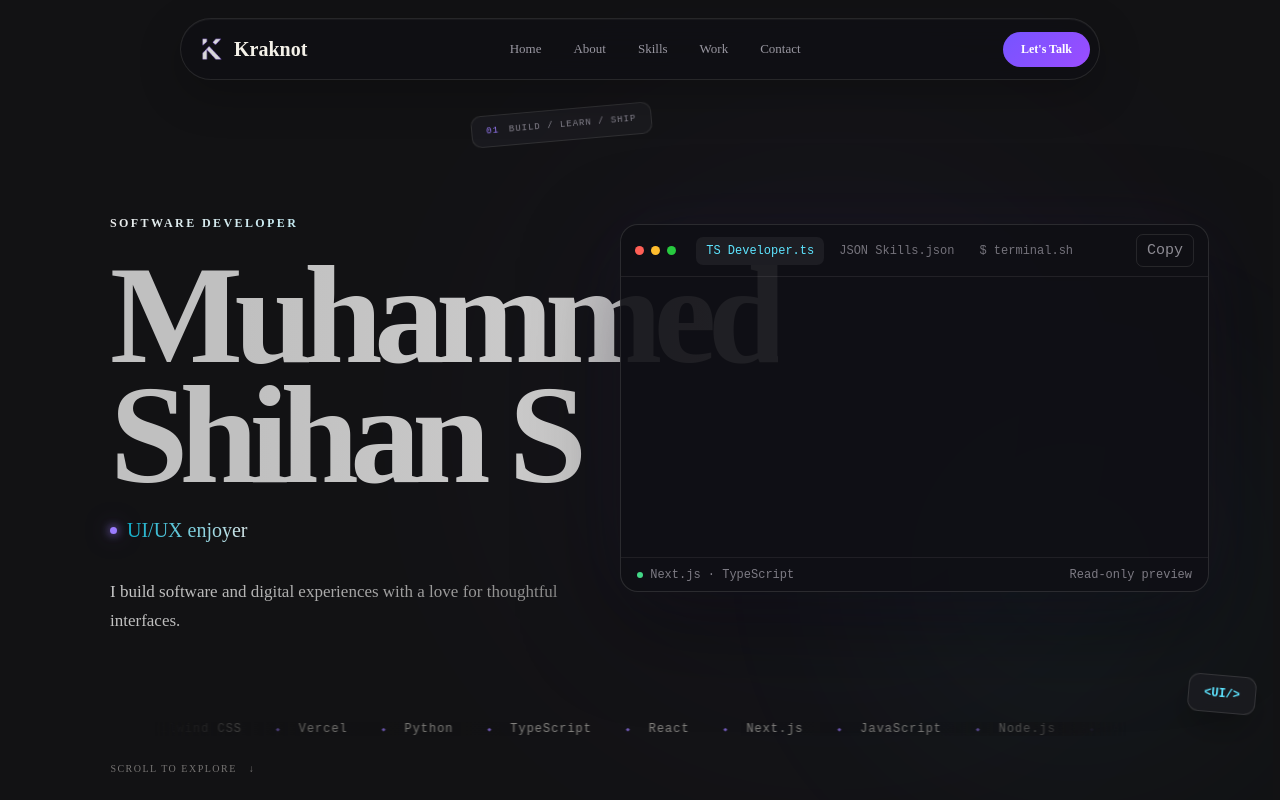
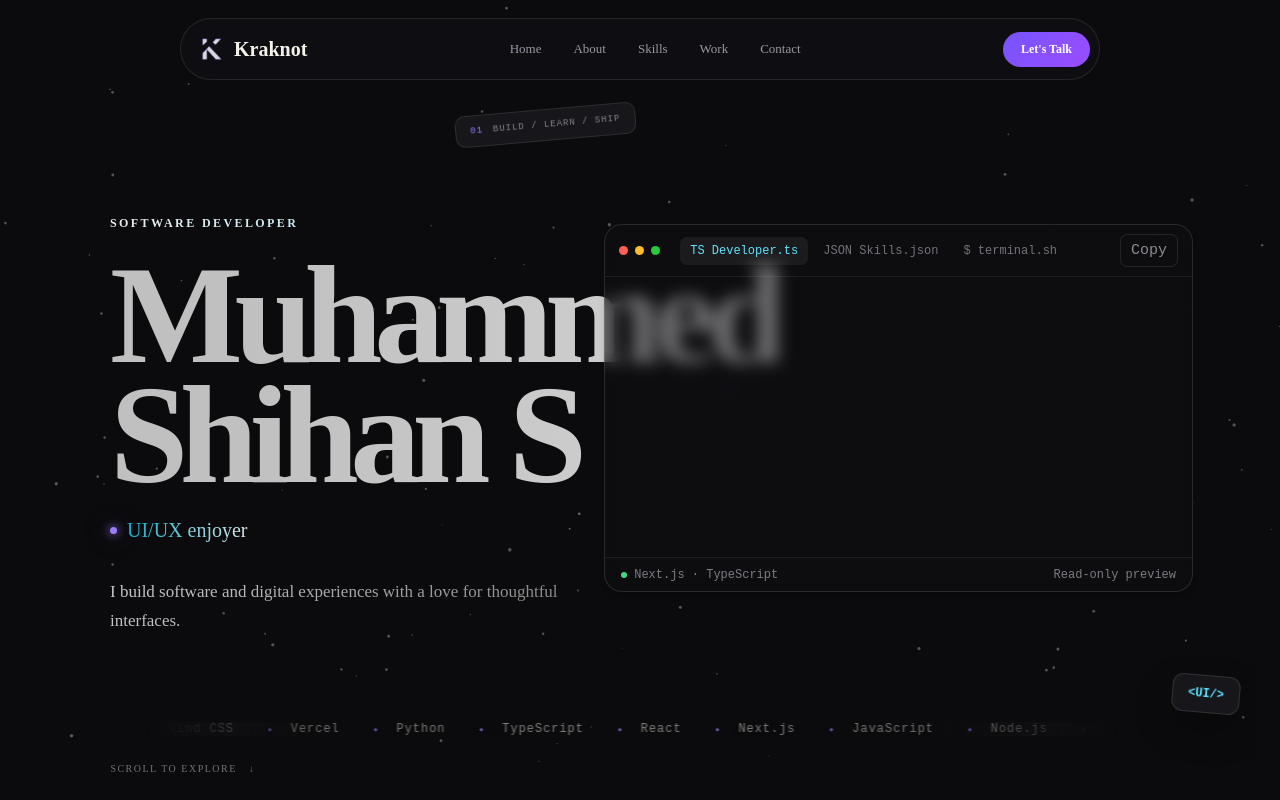
Before and after one commit to Kraknot/Portfolio, a Next.js app: page / in a window 1280 px wide. Shown: the top 800 px of the page. Built offline with nearby package versions, Linux system fonts and the light colour scheme.

Commit message:
Replaced intro animation. Added an independent background style for the website. Did some minor adjustments

```diff
--- a/app/globals.css
+++ b/app/globals.css
@@ -5,7 +5,7 @@
 
 
 :root {
-  --background: #121214;
+  --background: #0b0b0d;
   --foreground: #f4f1e8;
   --muted: #a6a3a0;
   --surface: #1c1c20;
@@ -39,8 +39,6 @@ html {
 body {
   background: var(--background);
   color: var(--foreground);
-  width: 100%;
-  overflow-x: hidden;
 }
 
 a {
@@ -58,46 +56,99 @@ html {
   scrollbar-gutter: stable;
 }
 
+.smooth-canvas {
+  position: fixed;
+  inset: 0;
+
+  z-index: 0;
+
+  width: 100%;
+  height: 100%;
+
+  pointer-events: none;
+}
+
+.site-content {
+  position: relative;
+  z-index: 1;
+}
+
 /* Intro is Here */
 
 .intro-loader {
   position: fixed;
-  transform-origin: center center;
   inset: 0;
   z-index: 9999;
+
   display: flex;
   align-items: center;
   justify-content: center;
+
   overflow: hidden;
-  background:
-    radial-gradient( circle at 20% 20%, rgba(116, 91, 135, 0.16), transparent 38% ),
-    radial-gradient( circle at 80% 75%, rgba(178, 145, 98, 0.12),transparent 42% ),
-    linear-gradient( 135deg, #0b0b0d, #121116 48%, #0d0d0f  );
-  animation: intro-screen-exit 350ms cubic-bezier(0.76, 0, 0.24, 1) 1.15s forwards;
+  pointer-events: none;
+
+  background: transparent;
 }
 
+.intro-panel {
+  position: absolute;
+  left: 0;
+
+  width: 100%;
+  height: 50.5%;
+
+  background: #0e0e11;
+
+  will-change: transform;
+  backface-visibility: hidden;
+}
+
+.intro-panel-top {
+  top: 0;
+  height: calc(50% + 3px);
+  animation: intro-panel-top-exit 950ms  cubic-bezier(0.76, 0, 0.24, 1) 1050ms forwards;
+}
+
+.intro-panel-bottom {
+  bottom: 0;
+  height: calc(50% + 3px);
+  animation: intro-panel-bottom-exit 950ms cubic-bezier(0.76, 0, 0.24, 1) 1050ms forwards;
+}
+
+.intro-loader-content {
+  position: relative;
+  z-index: 3;
+  width: min(1500px, 92vw);
+  text-align: center;
+}
+
+.intro-name-mask {
+  overflow: hidden;
+  padding: 0.12em 0 0.18em;
+}
 
 .intro-loader-name {
-  z-index: 3;
   margin: 0;
   font-size: clamp(64px, 13vw, 210px);
-  transform-origin: center center;
   font-weight: 700;
   line-height: 0.82;
   letter-spacing: -0.065em;
-  text-shadow: 0 12px 40px rgba(0, 0, 0, 0.45);
-  background: linear-gradient( 105deg, #f8f8f7 0%, #d8c6a5 38%, #fefbff 55%, #ded8cf 76%, #f3efe7 100% );
+  transform-origin: center center;
+  background: linear-gradient( 105deg, #f8f8f7 0%, #d8c6a5 38%, #fefbff 55%, #ded8cf 76%, #f3efe7 100%  );
   background-size: 200% 100%;
   background-position: 0% 50%;
   -webkit-background-clip: text;
   background-clip: text;
   -webkit-text-fill-color: transparent;
   color: transparent;
-  transform: translateY(115%);
+  text-shadow: 0 12px 40px rgba(0, 0, 0, 0.25);
+  transform: translateY(120%);
   animation:
-    intro-name-rise 650ms cubic-bezier(0.16, 1, 0.3, 1) 80ms forwards,
-    intro-name-expand 600ms cubic-bezier(0.16, 1, 0.3, 1) 500ms forwards,
-    intro-name-exit 700ms cubic-bezier(0.76, 0, 0.24, 1) 950ms forwards;
+    intro-name-rise  650ms cubic-bezier(0.16, 1, 0.3, 1)  80ms forwards,
+    intro-name-expand  600ms cubic-bezier(0.16, 1, 0.3, 1) 500ms forwards,
+    intro-name-exit 650ms cubic-bezier(0.76, 0, 0.24, 1) 700ms forwards,
+    intro-name-gradient 1300ms ease 100ms forwards;
+  will-change:  transform,  opacity, letter-spacing;
 }
 
 
@@ -145,8 +196,7 @@ html {
   border-radius: 999px;
   background: rgba(16, 16, 20, 0.86);
   backdrop-filter: blur(16px);
-  box-shadow:
-    0 14px 45px rgba(0, 0, 0, 0.22),
+  box-shadow:0 ,14px 45px rgba(0, 0, 0, 0.22)
     inset 0 1px 0 rgba(255, 255, 255, 0.04);
   pointer-events: auto;
 }
@@ -236,9 +286,13 @@ html {
 }
 
 
+@keyframes intro-name-rise {
+  from {
+    transform:
+      translateY(120%);
+  }
 
-@keyframes intro-name-rise {
-to {
+  to {
     transform: translateY(0);
   }
 }
@@ -253,34 +307,6 @@ to {
   }
 }
 
-@keyframes intro-name-exit {
-  0% {
-    opacity: 1;
-    transform: scale(1);
-  }
-
-  100% {
-    opacity: 0;
-    transform: scale(2.8);
-  }
-}
-
-@keyframes intro-hide {
-  to {
-    visibility: hidden;
-  }
-}
-
-@keyframes intro-gradient {
-  0% {
-    background-position: 0% 30%;
-  }
-
-  100% {
-    background-position: 100% 70%;
-  }
-}
-
 @keyframes intro-name-gradient {
   from {
     background-position: 0% 50%;
@@ -291,17 +317,35 @@ to {
   }
 }
 
-@keyframes intro-screen-exit {
+@keyframes intro-name-exit {
   0% {
     opacity: 1;
-  }
-
-  60% {
-    opacity: 1;
+    transform: scale(1);
   }
 
   100% {
     opacity: 0;
-    visibility: hidden;
+    transform: scale(1.35);
+    filter: blur(4px);
   }
 }
+
+@keyframes intro-panel-top-exit {
+  from {
+    transform: translateY(0);
+  }
+
+  to {
+    transform: translateY(-101%);
+  }
+}
+
+@keyframes intro-panel-bottom-exit {
+  from {
+    transform: translateY(0);
+  }
+
+  to {
+    transform:translateY(101%);
+  }
+}
--- a/app/page.tsx
+++ b/app/page.tsx
@@ -3,15 +3,21 @@ import Navbar from "@/components/Navbar";
 import Hero from "@/components/Hero";
 import About from "@/components/About";
 import Skills from "@/components/Skills";
+import SmoothCanvas from "@/components/SmoothCanvas";
 
 export default function Home() {
   return (
     <>
+    <SmoothCanvas />
+
+    <div className="site-content">
       <IntroLoader />
       <Navbar />
+
       <Hero />
       <About />
       <Skills />
+    </div>
     </>
   );
 }
--- a/components/IntroLoader.tsx
+++ b/components/IntroLoader.tsx
@@ -12,11 +12,11 @@ export default function IntroLoader() {
 
     const unlockTimer = window.setTimeout(() => {
       document.body.style.overflow = "";
-    }, 1400);
+    }, 1500);
 
     const removeTimer = window.setTimeout(() => {
       setFinished(true);
-    }, 1750);
+    }, 1800);
 
     return () => {
       window.clearTimeout(unlockTimer);
@@ -29,10 +29,12 @@ export default function IntroLoader() {
 
   return (
     <div className="intro-loader">
+      <div className="intro-panel intro-panel-top" aria-hidden="true" />
+      <div className="intro-panel intro-panel-bottom" aria-hidden="true" />
       <div className="intro-loader-content">
-        <h1 className="intro-loader-name">
-          KRAKNOT
-        </h1>
+      <div className="intro-name-mask">
+        <h1 className="intro-loader-name"> KRAKNOT </h1>
+      </div>
       </div>
     </div>
   );
--- /dev/null
+++ b/components/SmoothCanvas.tsx
@@ -0,0 +1,143 @@
+"use client";
+
+import { useEffect, useRef } from "react";
+
+type Particle = {
+  x: number;
+  y: number;
+  vx: number;
+  vy: number;
+  size: number;
+  color: { r: number; g: number; b: number;
+  };
+};
+
+export default function SmoothCanvas() {
+  const canvasRef = useRef<HTMLCanvasElement>(null);
+
+  useEffect(() => {
+    const canvas = canvasRef.current;
+    if (!canvas) return;
+
+    const ctx = canvas.getContext("2d");
+    if (!ctx) return;
+
+    let width = window.innerWidth;
+    let height = window.innerHeight;
+    let rafId = 0;
+
+    const mouse = { x: width / 2, y: height / 2, };
+
+    const particles: Particle[] = [];
+    const PARTICLE_COUNT = 100;
+    const PARTICLE_COLORS = [
+      { r: 155, g: 124, b: 255 },
+      { r: 93, g: 228, b: 255 },
+      { r: 70, g: 130, b: 255 },
+      { r: 177, g: 156, b: 220 },
+      { r: 194, g: 163, b: 112 },
+    ];
+    const resize = () => {
+      const dpr = Math.min(window.devicePixelRatio || 1, 1.5);
+      width = window.innerWidth;
+      height = window.innerHeight;
+      canvas.width = width * dpr;
+      canvas.height = height * dpr;
+      canvas.style.width = `${width}px`;
+      canvas.style.height = `${height}px`
+      ctx.setTransform(dpr, 0, 0, dpr, 0, 0);
+    };
+
+    const createParticles = () => {
+       particles.length = 0;
+       for (let i = 0; i < PARTICLE_COUNT; i++) {
+       const color = PARTICLE_COLORS[ Math.floor( Math.random() * PARTICLE_COLORS.length ) ];
+       particles.push({
+          x: Math.random() * width,
+          y: Math.random() * height,
+          vx: (Math.random() - 0.5) * 0.12,
+          vy: (Math.random() - 0.5) *  0.12,
+          size: Math.random() * 1.4 + 0.4, color, });
+        }
+        };
+
+    const onMouseMove = (event: MouseEvent) => {
+      mouse.x = event.clientX;
+      mouse.y = event.clientY;
+    };
+
+    const animate = () => {
+      ctx.clearRect(0, 0, width, height);
+
+      for (const particle of particles) {
+        const dx = mouse.x - particle.x;
+        const dy = mouse.y - particle.y;
+        const distance = Math.sqrt(dx * dx + dy * dy);
+
+        if (distance < 240 && distance > 0) {  const force = (240 - distance) / 240;
+          particle.vx -= (dx / distance) * force * 0.0015;
+          particle.vy -= (dy / distance) * force * 0.0015;
+        }
+
+        particle.vx *= 0.995;
+        particle.vy *= 0.995;
+
+        particle.x += particle.vx;
+        particle.y += particle.vy;
+
+        if (particle.x < -10) particle.x = width + 10;
+        if (particle.x > width + 10) particle.x = -10;
+        if (particle.y < -10) particle.y = height + 10;
+        if (particle.y > height + 10) particle.y = -10;
+
+        const hoverStrength = distance < 180 ? 1 - distance / 180:0;
+        const drawSize = particle.size + hoverStrength * 1.2;
+
+        ctx.beginPath();
+        ctx.arc( particle.x, particle.y, drawSize, 0, Math.PI * 2 );
+        if (distance < 180)
+        {
+          const strength = 1 - distance / 180;
+          const normal = { r: 244, g: 241, b: 232, };
+          const r = Math.round( normal.r + ( particle.color.r - normal.r ) * strength );
+          const g = Math.round( normal.g + ( particle.color.g - normal.g ) * strength );
+          const b = Math.round( normal.b + ( particle.color.b - normal.b ) * strength );
+          const alpha = 0.32 + strength * 0.55;
+           ctx.fillStyle = `rgba(${r}, ${g}, ${b}, ${alpha})`;
+        } else
+        {
+          ctx.fillStyle = "rgba(244, 241, 232, 0.32)";
+        }
+
+        ctx.fill();
+     }
+
+      rafId = requestAnimationFrame(animate);
+    };
+
+    const onResize = () => {
+      resize();
+      createParticles();
+    };
+
+    resize();
+    createParticles();
+    animate();
+
+    window.addEventListener("resize", onResize);
+    window.addEventListener("mousemove", onMouseMove, { passive: true } );
+
+    return () => { cancelAnimationFrame(rafId);
+        window.removeEventListener( "resize", onResize );
+        window.removeEventListener( "mousemove", onMouseMove );
+    };
+  }, []);
+
+  return (
+    <canvas
+      ref={canvasRef}
+      className="smooth-canvas"
+      aria-hidden="true"
+    />
+  );
+}
--- a/styles/hero.css
+++ b/styles/hero.css
@@ -11,7 +11,7 @@
   position: relative;
   z-index: 2;
   max-width: 850px;
-  animation: hero-intro-enter 1100ms cubic-bezier(0.16, 1, 0.3, 1) 1.75s both;
+  animation: hero-intro-enter 1100ms cubic-bezier(0.16, 1, 0.3, 1) 1.25s both;
 }
 
 
@@ -125,34 +125,6 @@
   font-size: 5px;
 }
 
-.hero::before {
-  content: "";
-  position: absolute;
-  width: 500px;
-  height: 500px;
-  right: 15%;
-  top: 20%;
-  background: var(--violet);
-  opacity: 0.055;
-  filter: blur(140px);
-  border-radius: 50%;
-  pointer-events: none;
-}
-
-.hero::after {
-  content: "";
-  position: absolute;
-  width: 400px;
-  height: 400px;
-  right: 0;
-  bottom: 5%;
-  background: var(--cyan);
-  opacity: 0.045;
-  filter: blur(130px);
-  border-radius: 50%;
-  pointer-events: none;
-}
-
 
 /* Rotating Roles starts here */
 
@@ -231,10 +203,12 @@
   transform: translateY(-50%);
   border: 1px solid rgba(244, 241, 232, 0.12);
   border-radius: 18px;
-  background: rgba(16, 16, 21, 0.92);
+  background: rgba(16, 16, 21, 0.52);
   overflow: visible;
-  box-shadow: 0 30px 100px rgba(0, 0, 0, 0.4), 0 0 80px rgba(155, 124, 255, 0.06);
+  box-shadow: 0 5px 5px rgba(0, 0, 0, 0.14);
   z-index: 2;
+  backdrop-filter: blur(8px);
+  -webkit-backdrop-filter: blur(8px);
 }
 
 .editor-toolbar {
```
Also changed, not shown: components/Skills.tsx (+5 -26 lines), styles/about.css (line endings or trailing spaces).
